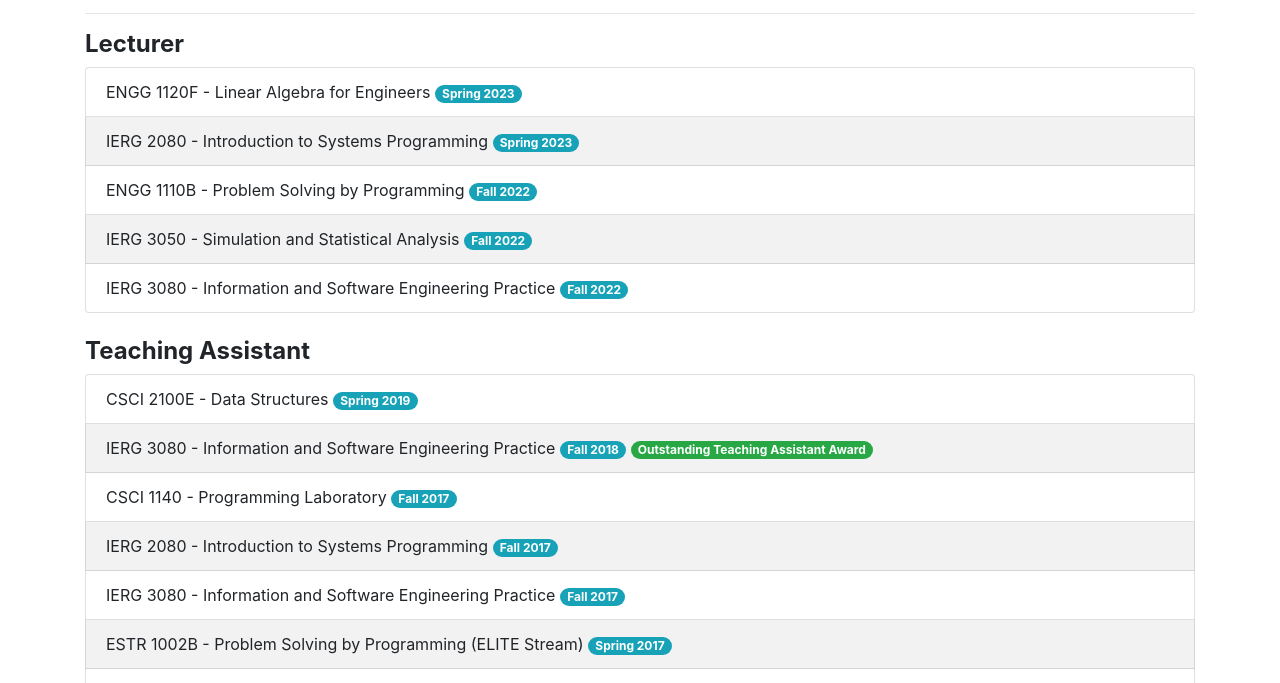
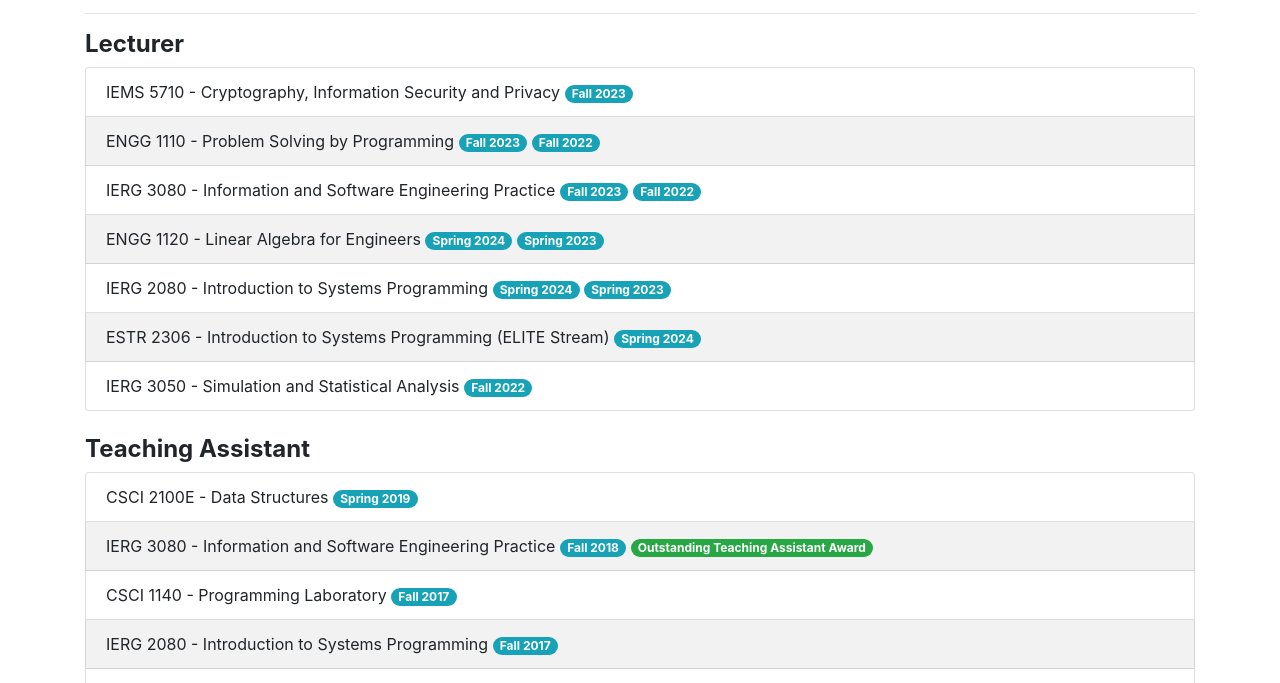
Before and after one commit to hooveryin/hooveryin.github.io, a plain HTML site: page teaching.html in a window 1280 px wide. Shown: the part 97-780 px from the top of the page. Drawn offline with Linux system fonts and the light colour scheme.

Commit message:
add courses info for 23-24

```diff
--- a/teaching.html
+++ b/teaching.html
@@ -42,15 +42,19 @@
 			<hr>
 			<h4><b>Lecturer</b></h4>
 			<ul class="list-group" id="list">
-				<li class="list-group-item">ENGG 1120F - Linear Algebra for Engineers <span class="badge badge-pill badge-info">Spring 2023</span>
+				<li class="list-group-item">IEMS 5710 - Cryptography, Information Security and Privacy <span class="badge badge-pill badge-info">Fall 2023</span>
 				</li>
-				<li class="list-group-item">IERG 2080 - Introduction to Systems Programming <span class="badge badge-pill badge-info">Spring 2023</span>
+				<li class="list-group-item">ENGG 1110 - Problem Solving by Programming <span class="badge badge-pill badge-info">Fall 2023</span> <span class="badge badge-pill badge-info">Fall 2022</span>
 				</li>
-				<li class="list-group-item">ENGG 1110B - Problem Solving by Programming <span class="badge badge-pill badge-info">Fall 2022</span>
+				<li class="list-group-item">IERG 3080 - Information and Software Engineering Practice <span class="badge badge-pill badge-info">Fall 2023</span> <span class="badge badge-pill badge-info">Fall 2022</span>
+				</li>
+				<li class="list-group-item">ENGG 1120 - Linear Algebra for Engineers <span class="badge badge-pill badge-info">Spring 2024</span> <span class="badge badge-pill badge-info">Spring 2023</span>
+				</li>
+				<li class="list-group-item">IERG 2080 - Introduction to Systems Programming <span class="badge badge-pill badge-info">Spring 2024</span> <span class="badge badge-pill badge-info">Spring 2023</span>
+				</li>
+				<li class="list-group-item">ESTR 2306 - Introduction to Systems Programming (ELITE Stream) <span class="badge badge-pill badge-info">Spring 2024</span>
 				</li>
 				<li class="list-group-item">IERG 3050 - Simulation and Statistical Analysis <span class="badge badge-pill badge-info">Fall 2022</span>
-				</li>
-				<li class="list-group-item">IERG 3080 - Information and Software Engineering Practice <span class="badge badge-pill badge-info">Fall 2022</span>
 				</li>
 			</ul>
 			<br>
```
